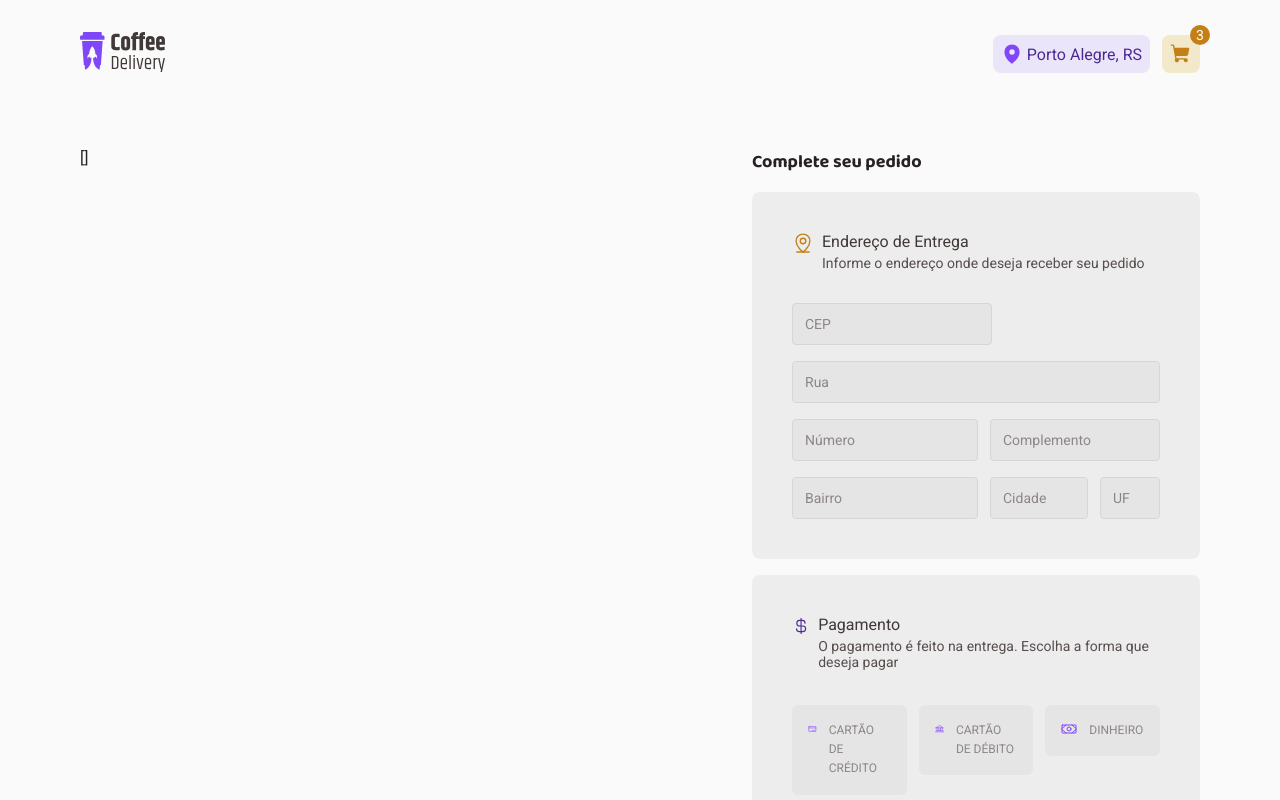
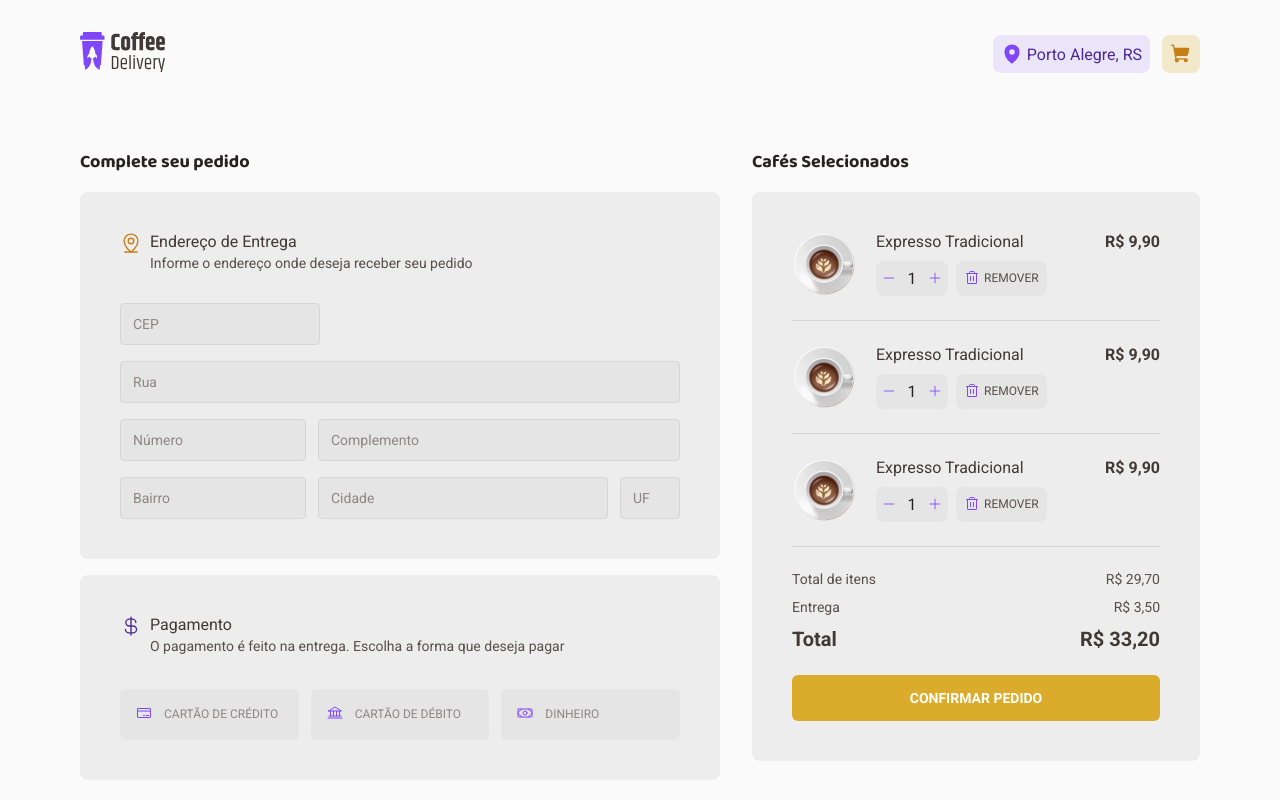
Before and after one commit to natan3001/Desafio-02---Coffee-Delivery, a React (Vite) app: page /checkout in a window 1280 px wide. Shown: the top 800 px of the page. Built offline with nearby package versions, Linux system fonts and the light colour scheme.

Commit message:
Adicionado contagem de itens no carrinho do header

```diff
--- a/src/components/Header/index.tsx
+++ b/src/components/Header/index.tsx
@@ -1,4 +1,7 @@
 import { MapPin, ShoppingCart } from 'phosphor-react'
+import { NavLink } from 'react-router-dom'
+import { useContext } from 'react'
+import { CoffeeContext } from '../../contexts/CoffeContext'
 
 import {
   CartButton,
@@ -8,9 +11,10 @@ import {
 } from './styles'
 
 import logoCoffeeDelivery from './../../assets/coffee-delivery-logo.svg'
-import { NavLink } from 'react-router-dom'
 
 export function Header() {
+  const { totalItemsInCart } = useContext(CoffeeContext)
+
   return (
     <HeaderContainer>
       <NavLink to="/" title="home">
@@ -20,12 +24,23 @@ export function Header() {
         <LocationButton>
           <MapPin size={22} weight="fill" /> Porto Alegre, RS
         </LocationButton>
-        <NavLink to="/checkout" title="checkout">
-          <CartButton>
+        {totalItemsInCart > 0 ? (
+          <NavLink to="/checkout" title="checkout">
+            <CartButton>
+              <ShoppingCart size={22} weight="fill" />
+              {totalItemsInCart > 0 && (
+                <CartCountSpan>{totalItemsInCart}</CartCountSpan>
+              )}
+            </CartButton>
+          </NavLink>
+        ) : (
+          <CartButton disabled>
             <ShoppingCart size={22} weight="fill" />
-            <CartCountSpan>3</CartCountSpan>
+            {totalItemsInCart > 0 && (
+              <CartCountSpan>{totalItemsInCart}</CartCountSpan>
+            )}
           </CartButton>
-        </NavLink>
+        )}
       </nav>
     </HeaderContainer>
   )
--- a/src/components/Header/styles.ts
+++ b/src/components/Header/styles.ts
@@ -38,6 +38,10 @@ export const CartButton = styled(BaseButton)`
 
   position: relative;
   cursor: pointer;
+
+  :disabled {
+    cursor: not-allowed;
+  }
 `
 
 export const CartCountSpan = styled.span`
--- a/src/contexts/CoffeContext.tsx
+++ b/src/contexts/CoffeContext.tsx
@@ -18,6 +18,7 @@ export interface CoffeeInCartProps extends CoffeeProps {
 interface CoffeContextType {
   availableCoffeeList: CoffeeProps[]
   coffeeCartList: CoffeeInCartProps[]
+  totalItemsInCart: number
   AddCoffeeInTheCart: (id: string, quantity: number) => void
 }
 
@@ -155,6 +156,8 @@ export function CoffeContextProvider({ children }: CoffeContextProviderProps) {
 
   const [coffeeCartList, setCoffeeCartList] = useState<CoffeeInCartProps[]>([])
 
+  const totalItemsInCart = coffeeCartList.length
+
   function AddCoffeeInTheCart(id: string, quantity: number) {
     const findIfExistsInCart = coffeeCartList.find((coffee) => coffee.id === id)
 
@@ -183,7 +186,12 @@ export function CoffeContextProvider({ children }: CoffeContextProviderProps) {
 
   return (
     <CoffeeContext.Provider
-      value={{ availableCoffeeList, coffeeCartList, AddCoffeeInTheCart }}
+      value={{
+        availableCoffeeList,
+        coffeeCartList,
+        AddCoffeeInTheCart,
+        totalItemsInCart,
+      }}
     >
       {children}
     </CoffeeContext.Provider>
--- a/src/pages/Checkout/index.tsx
+++ b/src/pages/Checkout/index.tsx
@@ -26,7 +26,6 @@ export function Checkout() {
   return (
     <main>
       <CheckoutContainer>
-        {JSON.stringify(coffeeCartList, null, false)}
         <div>
           <h1>Complete seu pedido</h1>
           <CheckoutContent>
```
